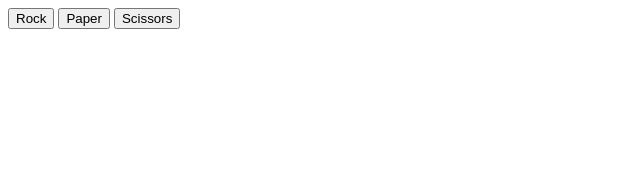
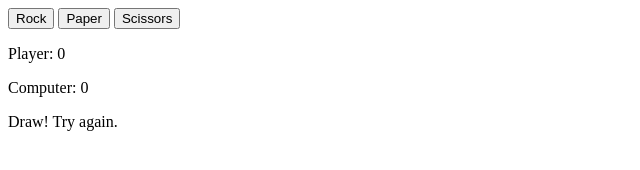
Before and after one commit to chrislloyd876/rock-paper-scissors, a plain HTML site: page index.html in a window 1280 px wide. Both pictures are taken after a click on the button "Rock". Shown: the whole page, without its empty margins (0-640 px from the left). Drawn offline with Linux system fonts and the light colour scheme.

Commit message:
Add UI to game
Created a display to track the player and computer scores and the
result of the round. When one player gets to five wins an alert is
displayed to show the overall winner. Also removed all console messages.

```diff
--- a/index.html
+++ b/index.html
@@ -31,8 +31,6 @@
                 playerSelection = playerSelection.toLowerCase();
                 computerSelection = getComputerChoice();
 
-                console.log("Player: " + playerSelection);
-                console.log("Computer: " + computerSelection);
                 let result = " ";
                 // if selection is the same
                 if(playerSelection == computerSelection){
@@ -68,27 +66,12 @@
                 else{
                     drawScore++;
                 }
-                console.log("player score: " + playerScore);
-                console.log("computer score: " + computerScore);
-                console.log("Draws: " + drawScore);
             }
-
-            //     //end of game results
-            //     if(playerScore > computerScore){
-            //         console.log("Congratulations! You won!");
-            //     }
-            //     else if(computerScore > playerScore){
-            //         console.log("You lose! :( Better luck next time.");
-            //     }
-            //     else{
-            //         console.log("The game is a draw!");
-            //     }
-            // }
-            // // running full game
-            // game();
         </script>
         <button id="rock">Rock</button>
         <button id="paper">Paper</button>
         <button id="scissors">Scissors</button>
+
+        <div id="container"></div>
     </body>
 </html>
--- a/javaScript.js
+++ b/javaScript.js
@@ -1,17 +1,45 @@
-const paper = document.querySelector('#paper');
-paper.addEventListener('click', function(e){
-    e.target = playRound("paper",computerSelection);
-});
+const container = document.querySelector('#container');
 
-const rock = document.querySelector('#rock');
-rock.addEventListener('click', function(e){
-    e.target = playRound("rock",computerSelection);
-});
 
-const scissors = document.querySelector('#scissors');
-scissors.addEventListener('click', function(e){
-    e.target = playRound("scissors",computerSelection);
-});
+const playScore = document.createElement('p');
+playScore.classList.add('playScore');
+
+const compScore = document.createElement('p');
+compScore.classList.add('compScore');
 
 const score = document.createElement('div');
 score.classList.add('score');
+
+const buttons = document.querySelectorAll('button');
+
+playScore.textContent = `Player: ${playerScore}`;
+container.appendChild(playScore);
+compScore.textContent = `Computer: ${computerScore}`;
+container.appendChild(compScore);
+
+buttons.forEach((button) => {
+
+    button.addEventListener('click', function(e) {
+
+        result = playRound(button.id, computerSelection);
+        e.target = getScore(result);
+
+
+        playScore.textContent = `Player: ${playerScore}`;
+        compScore.textContent = `Computer: ${computerScore}`;
+        score.textContent = result;
+
+        container.appendChild(playScore);
+        container.appendChild(compScore);
+        container.appendChild(score);
+
+         // end of game results
+        if(playerScore == 5){
+            alert("Congratulations! You won!");
+            }
+        else if(computerScore == 5){
+            alert("You lose! :( Better luck next time.");
+        }
+    });
+
+  });
```
